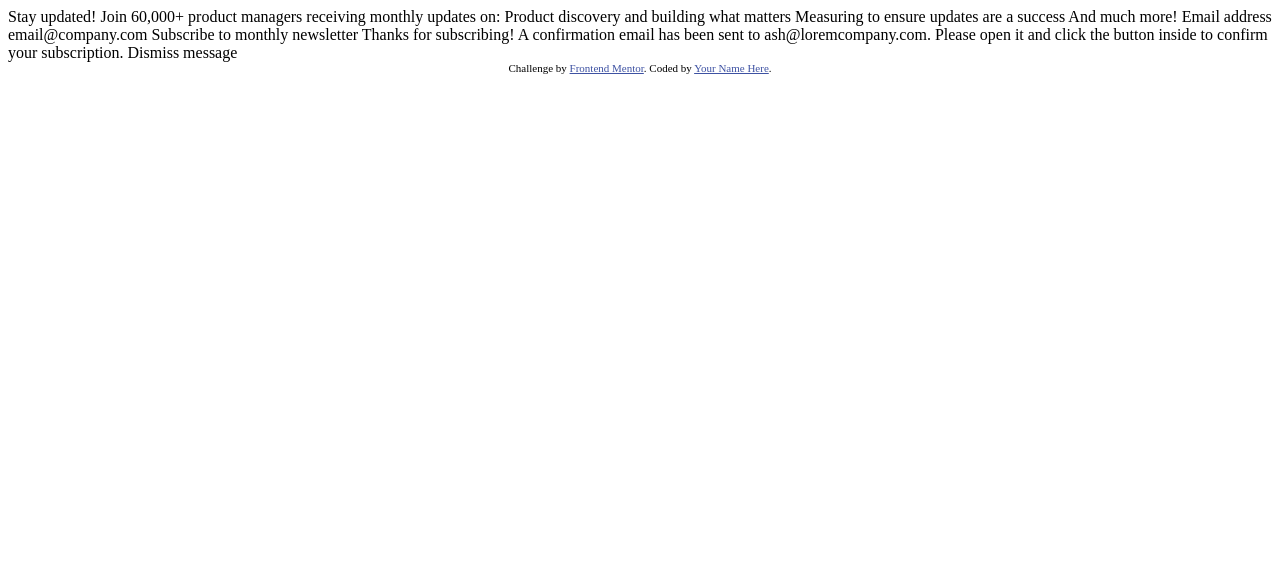
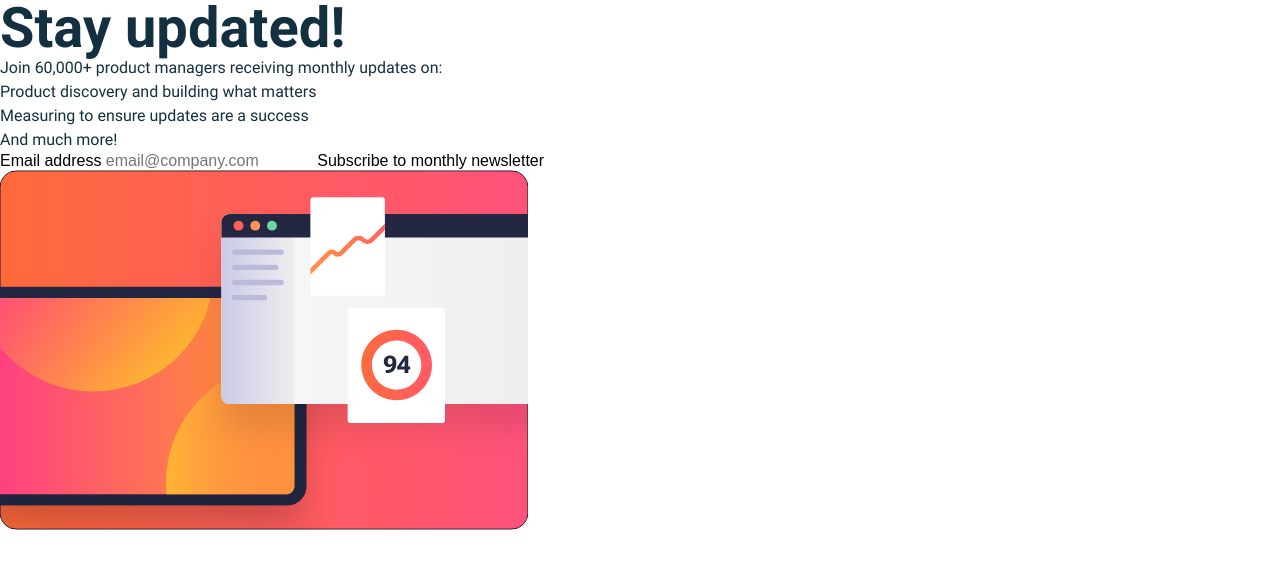
Before and after one commit to MATBMS/newsletter-sign-up, a plain HTML site: page index.html in a window 1280 px wide. Drawn offline with Linux system fonts and the light colour scheme.

Commit message:
Create base HTML structure closes #2

```diff
--- a/index.html
+++ b/index.html
@@ -1,52 +1,45 @@
 <!DOCTYPE html>
 <html lang="en">
-<head>
-  <meta charset="UTF-8">
-  <meta name="viewport" content="width=device-width, initial-scale=1.0"> <!-- displays site properly based on user's device -->
 
-  <link rel="icon" type="image/png" sizes="32x32" href="./assets/images/favicon-32x32.png">
+  <head>
+    <meta charset="UTF-8">
+    <meta name="viewport" content="width=device-width, initial-scale=1.0">
 
-  <title>Frontend Mentor | Newsletter sign-up form with success message</title>
+    <link rel="icon" type="image/png" sizes="32x32" href="./icons/favicon-32x32.png">
 
-  <!-- Feel free to remove these styles or customise in your own stylesheet 👍 -->
-  <style>
-    .attribution { font-size: 11px; text-align: center; }
-    .attribution a { color: hsl(228, 45%, 44%); }
-  </style>
-</head>
-<body>
+    <link rel="stylesheet" href="./styles/style.css">
 
-  <!-- Sign-up form start -->
+    <title>Newsletter sign-up form with success message</title>
+  </head>
 
-  Stay updated!
+  <body>
+    <main>
+      <section id="sign-up">
+        <div class="sign-up-content">
+          <h1>Stay updated!</h1>
+          <p>
+            Join 60,000+ product managers receiving monthly updates on:
+          </p>
+          <ul>
+            <li>Product discovery and building what matters</li>
+            <li>Measuring to ensure updates are a success</li>
+            <li>And much more!</li>
+          </ul>
+          <form action="success.html" method="post">
+            <label for="email">Email address</label>
+            <input type="email" name="email" id="email" placeholder="email@company.com">
+            <button type="submit">Subscribe to monthly newsletter</button>
+          </form>
+        </div>
+        <div class="sign-up-img">
+          <picture>
+            <source media="(min-width: 1440px)" srcset="./images/illustration-sign-up-desktop.svg">
+            <source media="(min-width: 768px)" srcset="./images/illustration-sign-up-tablet.svg">
+            <img src="./images/illustration-sign-up-mobile.svg" alt="illustration sign-up">
+          </picture>
+        </div>
+      </section>
+    </main>
+  </body>
 
-  Join 60,000+ product managers receiving monthly updates on:
-
-  Product discovery and building what matters
-  Measuring to ensure updates are a success
-  And much more!
-
-  Email address
-  email@company.com
-
-  Subscribe to monthly newsletter
-
-  <!-- Sign-up form end -->
-
-  <!-- Success message start -->
-
-  Thanks for subscribing!
-
-  A confirmation email has been sent to ash@loremcompany.com.
-  Please open it and click the button inside to confirm your subscription.
-
-  Dismiss message
-
-  <!-- Success message end -->
-
-  <div class="attribution">
-    Challenge by <a href="https://www.frontendmentor.io?ref=challenge" target="_blank">Frontend Mentor</a>.
-    Coded by <a href="#">Your Name Here</a>.
-  </div>
-</body>
 </html>
--- a/styles/base/typography.css
+++ b/styles/base/typography.css
@@ -21,6 +21,7 @@
 
 /* TEXT PRESETS */
 /* Text Preset 1 - Roboto (Mobile) - 40px - 100% Line Height - 0px Line Spacing */
+h1,
 .text-preset-1-mobile {
   font-family: var(--font-family-bold);
   color: var(--color-slate-900);
@@ -41,6 +42,8 @@
 }
 
 /* Text Preset 2 - Roboto (Regular) - 16px - 150% Line Height - 0px Line Spacing */
+p,
+li,
 .text-preset-2-regular {
   font-family: var(--font-family-regular);
   color: var(--color-slate-900);
@@ -67,6 +70,7 @@
 @media (min-width: 768px) {
 
   /* Text Preset 1 - Roboto - 56px - 100% Line Height - 0px Line Spacing */
+  h1,
   .text-preset-1 {
     font-family: var(--font-family-bold);
     color: var(--color-slate-900);
```
Also changed, not shown: success.html (added, +33 -0 lines).
